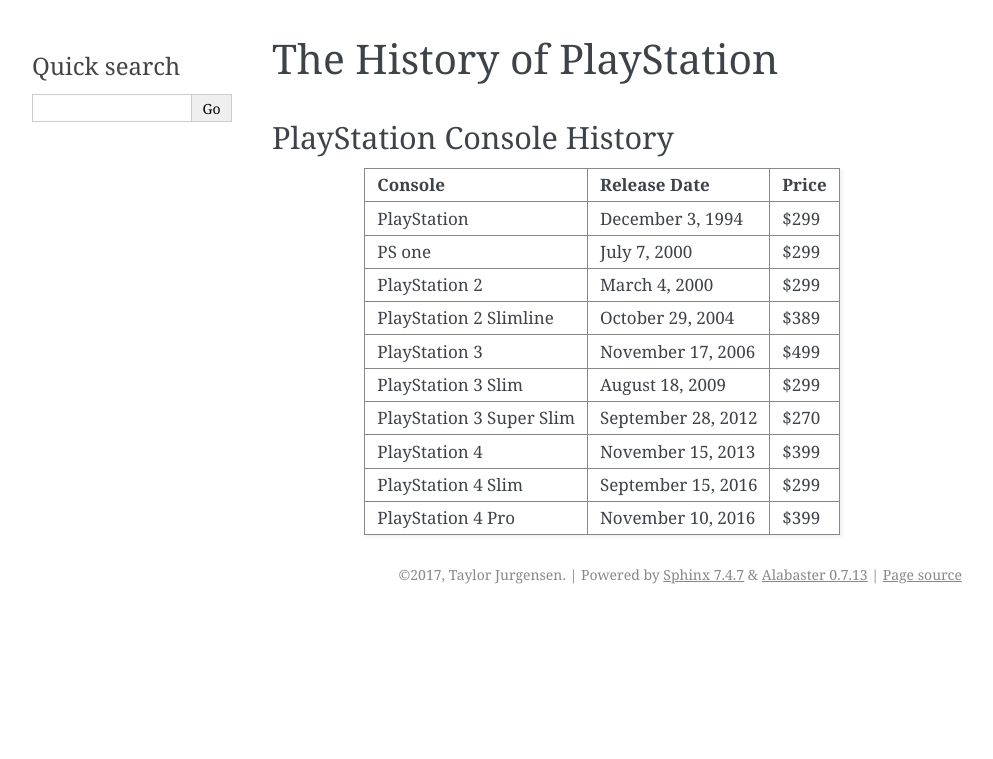
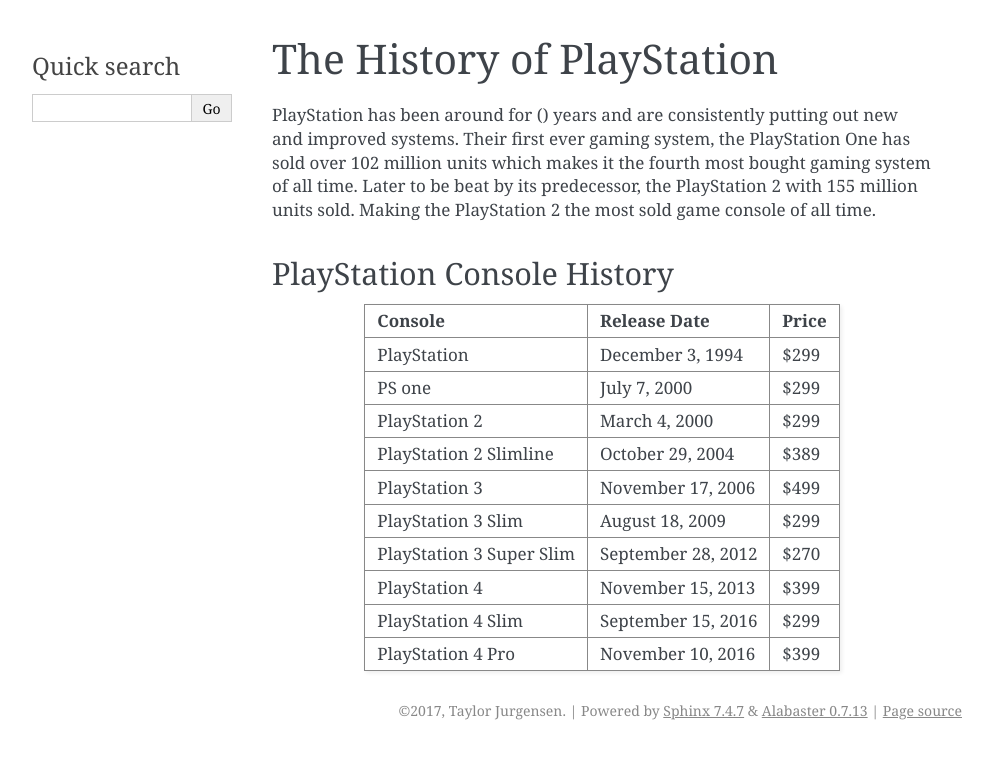
Before and after one commit to Zeniwow/video_games_final, a Sphinx documentation site: the page built from source/ps2/index.rst, in a window 1280 px wide. Shown: the top 759 px of the page, without its empty margins (148-1141 px from the left). Built offline with Sphinx 7.4.7, drawn with Linux system fonts in a browser that asks for light colours.

Commit message:
added text to ps2 and changed the title of ps3

```diff
--- a/source/ps2/index.rst
+++ b/source/ps2/index.rst
@@ -1,5 +1,13 @@
 The History of PlayStation
 ==========================
+
+PlayStation has been around for () years and are consistently putting out new
+and improved systems. Their first ever gaming system, the PlayStation One has
+sold over 102 million units which makes it the fourth most bought gaming
+system of all time. Later to be beat by its predecessor, the PlayStation 2 with
+155 million units sold. Making the PlayStation 2 the most sold game console of
+all time.
+
 
 
 PlayStation Console History
--- a/source/ps3/index.rst
+++ b/source/ps3/index.rst
@@ -1,2 +1,2 @@
-PlayStation
-===========
+PlayStation Exclusives
+======================
```
